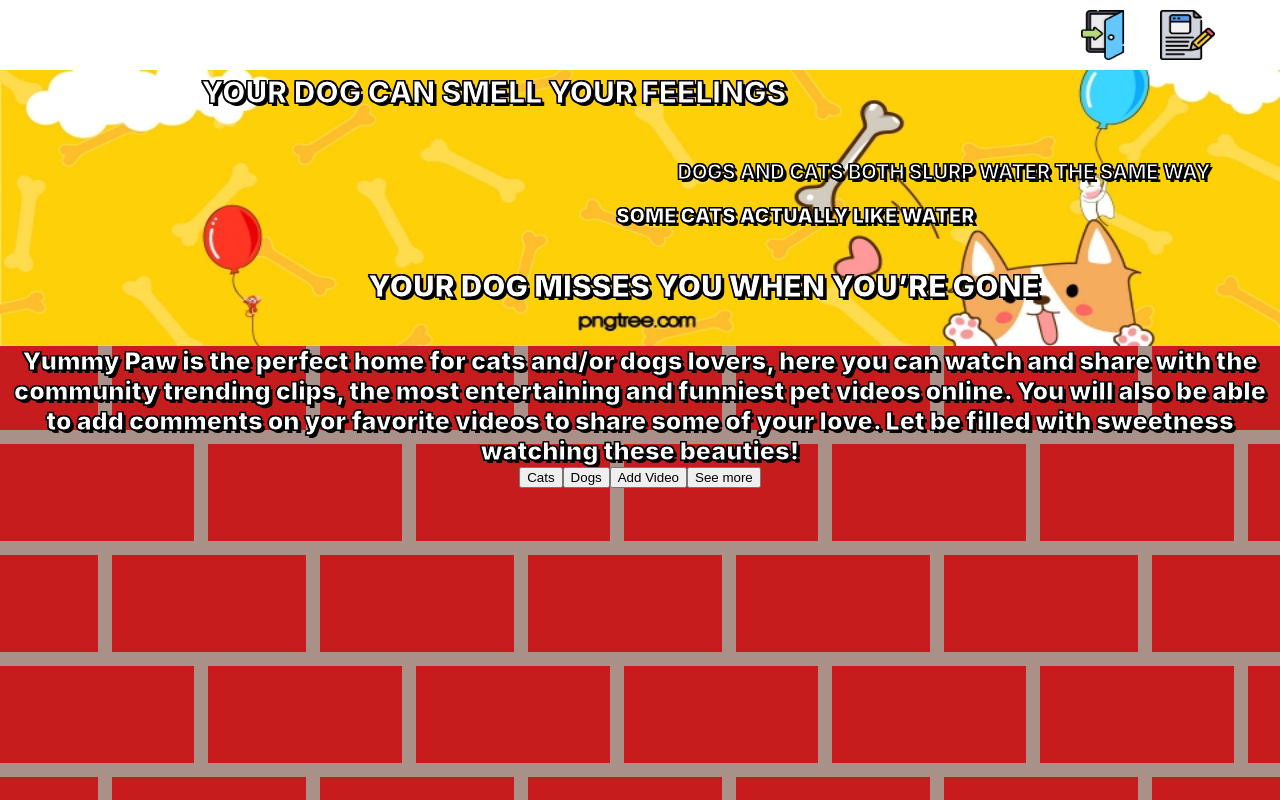
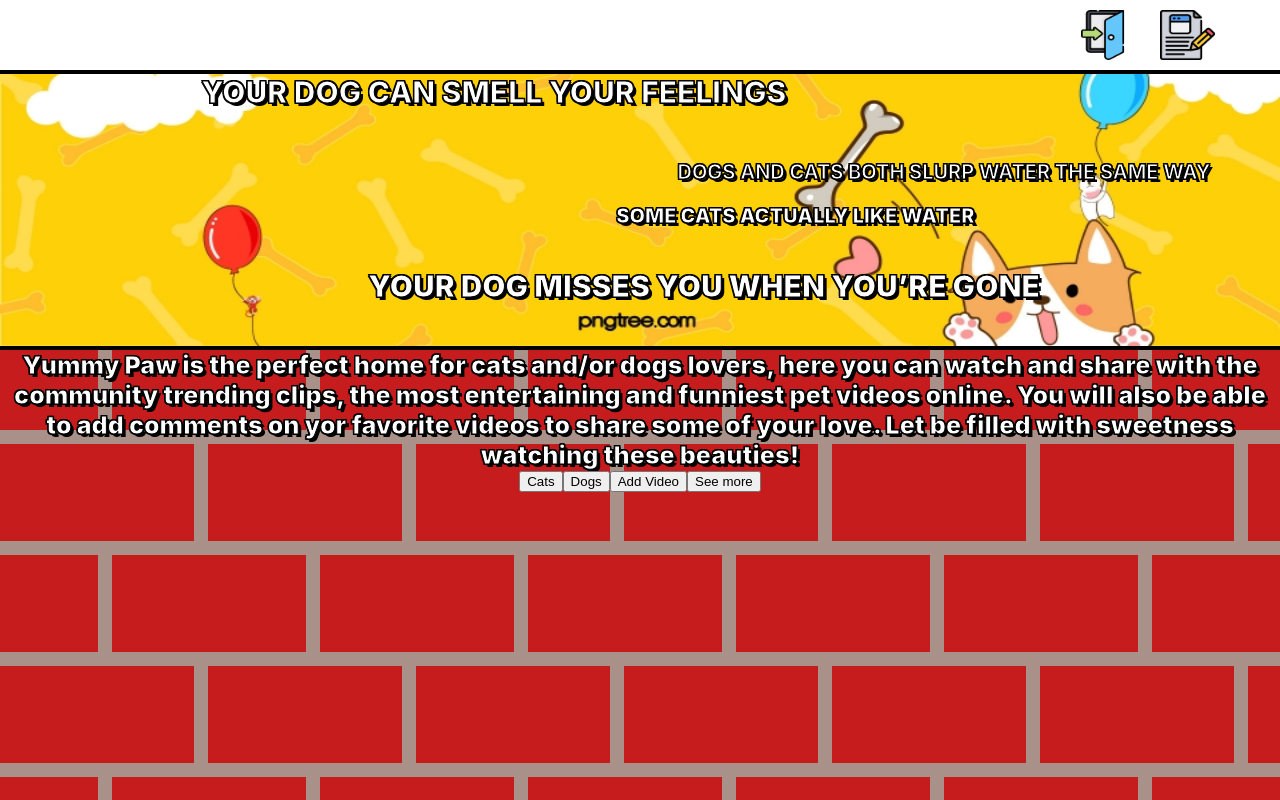
Before and after one commit to BingiMan/YummyPaw, a React (Create React App) app in the folder client/: page / in a window 1280 px wide. Built offline with nearby package versions, Linux system fonts and the light colour scheme.

Commit message:
border stryling

```diff
--- a/client/src/components/header/headerStyle.css
+++ b/client/src/components/header/headerStyle.css
@@ -1,6 +1,8 @@
-/* ----------- MODAL ----------- */
+/* ----------- LOGOS + ANIMATION ----------- */
 .logos{
   margin: 0 15px;
+  user-select: none;
+  outline: none;
 }
 .logos:hover{
   animation: shake 0.82s cubic-bezier(.36,.07,.19,.97) both;
@@ -41,6 +43,12 @@
   background-repeat: no-repeat;
   border: none;
 }
+/* ----------- LOGOS + ANIMATION END ------- */
+
+
+
+
+/* ----------- MODAL ----------- */
 .login-form, .register-form{
   margin:auto;
 }
@@ -141,7 +149,6 @@ transition: color 0.3s ease;
 }
 .btn1, .btn2, .btn3 {
    background-color: #fff;
-   /*padding: 1em 1.5em;*/
    text-decoration: none;
    cursor:pointer;
    font-size: 12px;
@@ -167,6 +174,7 @@ cursor: pointer;
 }
 
 .nav-wrapper {
+  border-bottom: 4px solid black;
 position: fixed;
 top: 0;
 left: 0;
--- a/client/src/components/main/mainStyle.css
+++ b/client/src/components/main/mainStyle.css
@@ -24,6 +24,7 @@ banner-wrapper{
 }
 .banner{
   background: url("../../assets/images/doggie-banner.jpg");
+  border-bottom: 4px solid black;
   height: 27vw;
   background-repeat: no-repeat;
   width: 100%;
```
Also changed, not shown: 1 other file (tests, documents, lock files or other folders).
